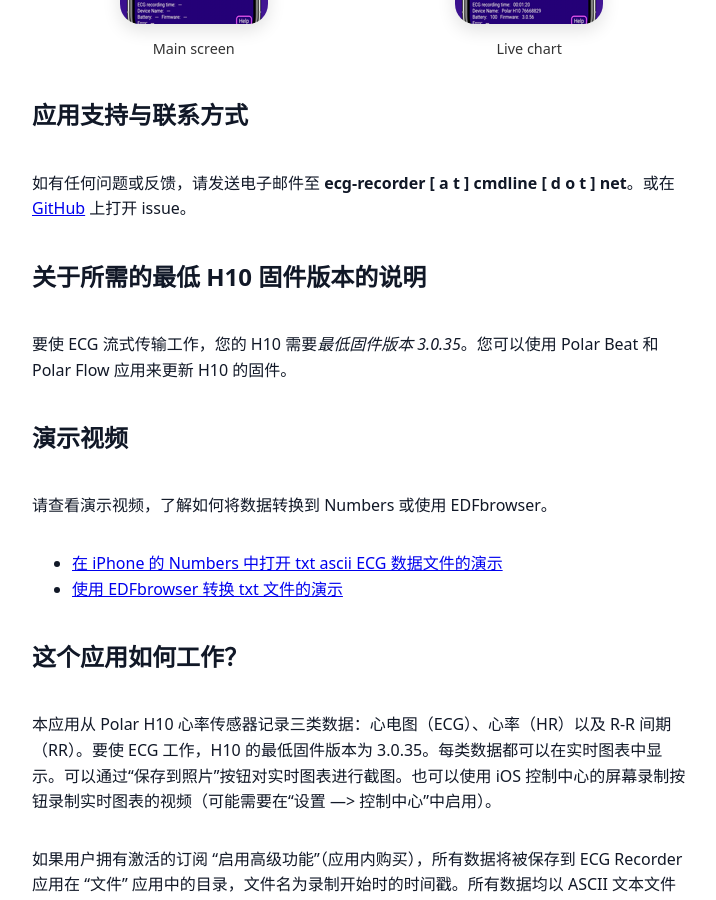
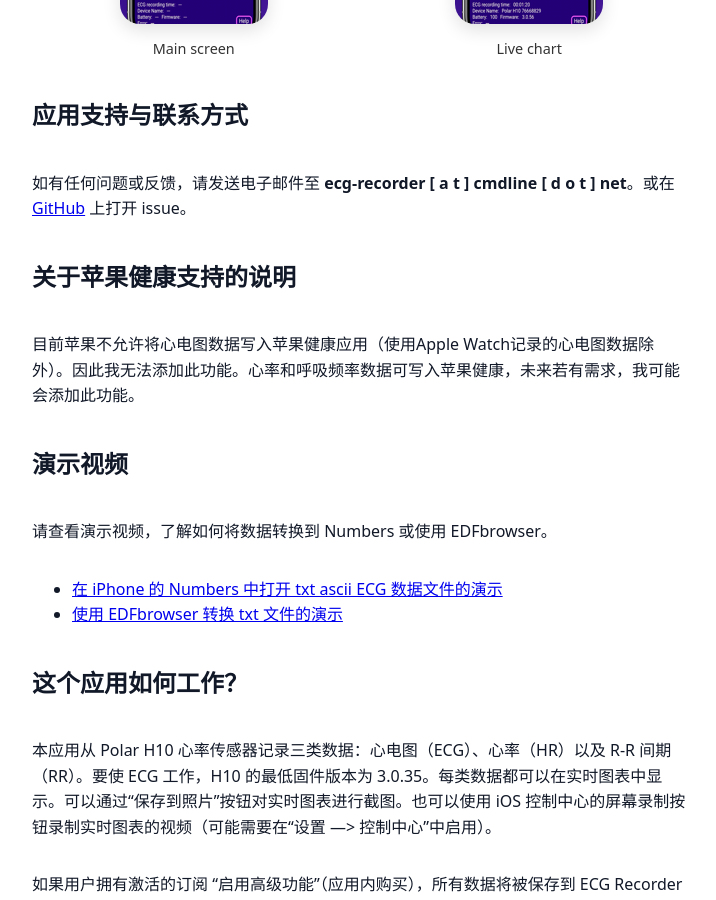
Before and after one commit to poml88/ecg-recorder-ios, a Jekyll site: the page built from zh-Hans/index.md, in a window 1280 px wide and 900 px high, scrolled down 629 px. Shown: the whole window, without its empty margins (132-848 px from the left). Built offline with Jekyll 4.4.1, drawn with Linux system fonts in a browser that asks for light colours.

Commit message:
Update index.md

```diff
--- a/zh-Hans/index.md
+++ b/zh-Hans/index.md
@@ -13,9 +13,8 @@ permalink: /zh-Hans/
 
 如有任何问题或反馈，请发送电子邮件至 **ecg-recorder [ a t ] cmdline [ d o t ] net**。或在 [GitHub](https://github.com/poml88/ecg-recorder-ios) 上打开 issue。
 
-## 关于所需的最低 H10 固件版本的说明
-
-要使 ECG 流式传输工作，您的 H10 需要*最低固件版本 3.0.35*。您可以使用 Polar Beat 和 Polar Flow 应用来更新 H10 的固件。
+## 关于苹果健康支持的说明
+目前苹果不允许将心电图数据写入苹果健康应用（使用Apple Watch记录的心电图数据除外）。因此我无法添加此功能。心率和呼吸频率数据可写入苹果健康，未来若有需求，我可能会添加此功能。
 
 ## 演示视频
 
```
